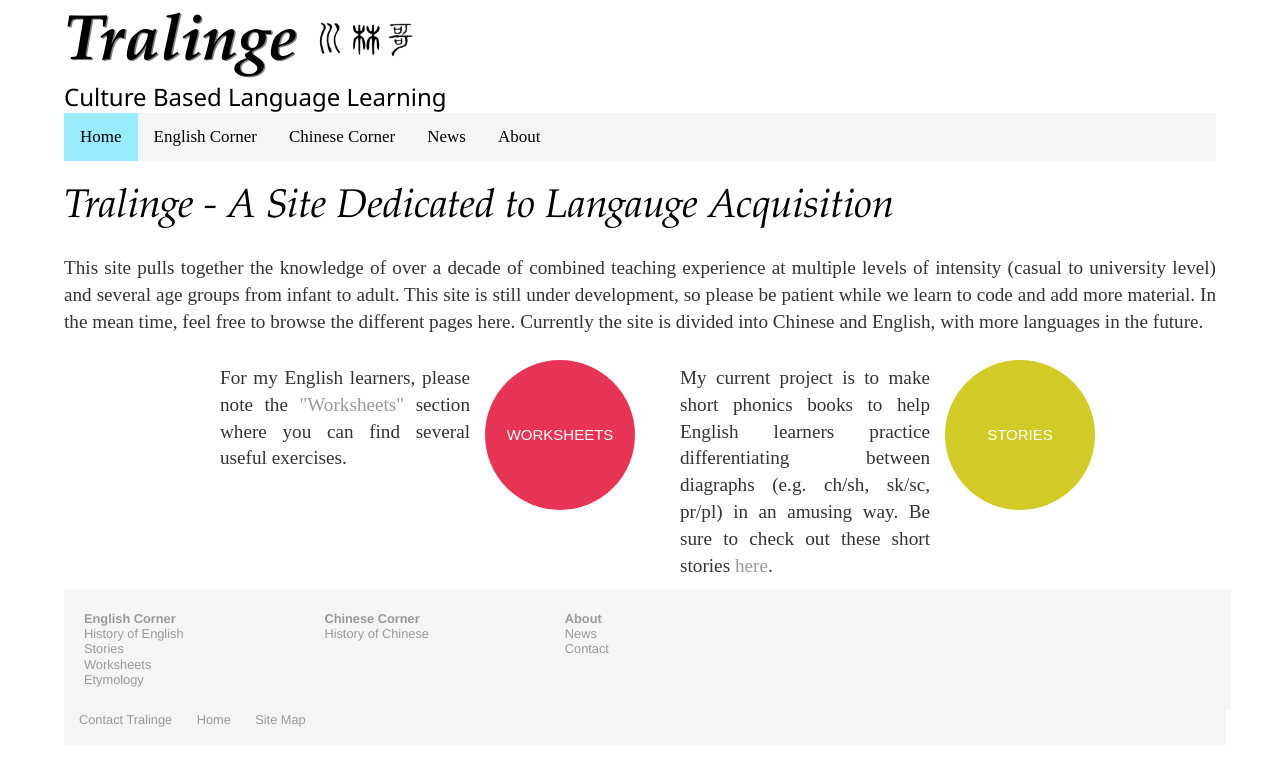
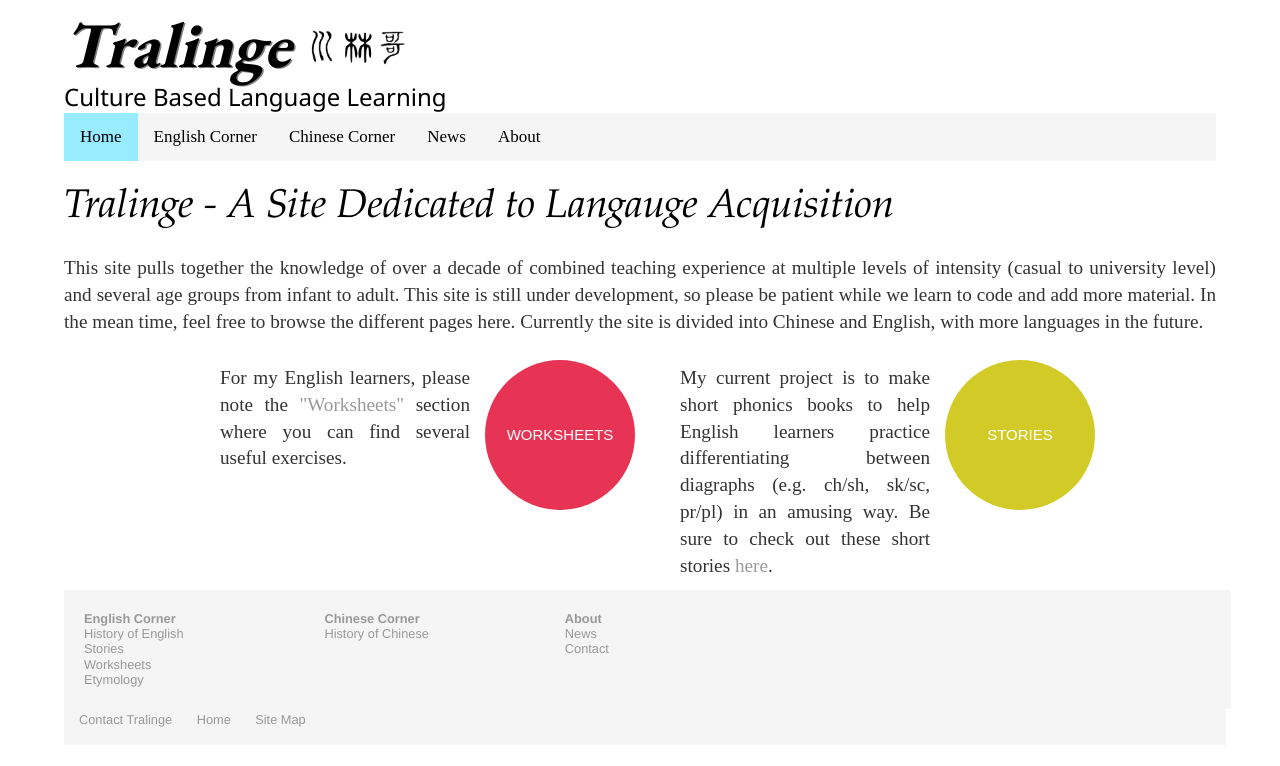
Before and after one commit to Tralinge/tralinge.github.io, a Jekyll site: the page built from index.html, in a window 1280 px wide. Shown: the top 766 px of the page. Built offline with Jekyll 4.4.1, drawn with Linux system fonts in a browser that asks for light colours.

Commit message:
Update default.html

```diff
--- a/_layouts/default.html
+++ b/_layouts/default.html
@@ -7,6 +7,9 @@
 			<!-- set up -->
 			<meta charset="utf-8">
 			<meta name="viewport" content="width=device-width, initial-scale=1">
+
+			<!-- google fonts -->
+			<link href="https://fonts.googleapis.com/css?family=EB+Garamond:700" rel="stylesheet">
 
 			<title>{{ page.title }}</title>
 
@@ -18,7 +21,7 @@
 
 			<style>
 				.tralinge-top{
-  					font-family: 'Goudy Old Style', Garamond, 'Big Caslon', 'Times New Roman', serif;
+  					font-family: 'EB Garamond', serif;
 					font-size: 4em;
 					font-style: italic;
 					font-weight: bold;
```
